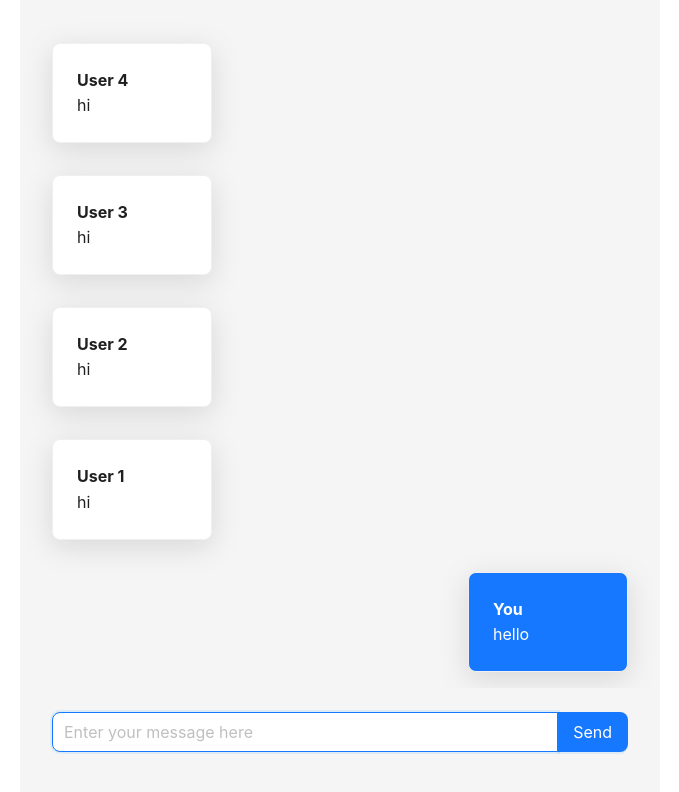
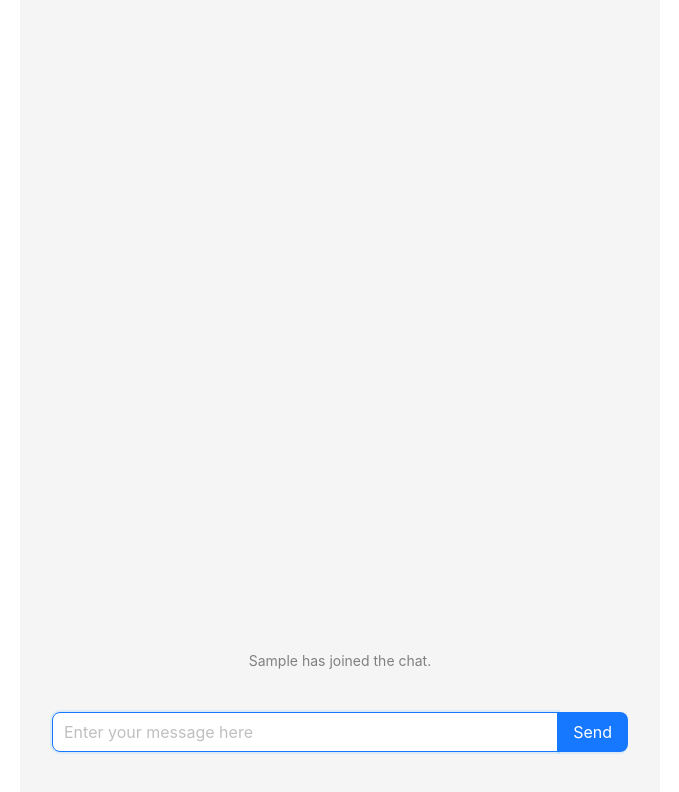
Before and after one commit to johniel-cenabre/message-ui-react, a React (Create React App) app: page / in a window 1280 px wide. Both pictures are taken after typing "Sample" into the empty fields and a click on the button "Submit". Shown: the top 792 px of the page, without its empty margins (300-979 px from the left). Built offline with nearby package versions, Linux system fonts and the light colour scheme.

Commit message:
Release 2
* Feature/chat store (#2)

* Create chat store

* Dispatch join chat after input user name

* Dispatch send message and update chat

* Chat history limit to 25 (#3)

* Change system message style (#4)

```diff
--- a/src/components/chatroom/Chatroom.jsx
+++ b/src/components/chatroom/Chatroom.jsx
@@ -1,8 +1,33 @@
 import {Button, Card, Form, Input, Row, Space, Typography} from 'antd';
-import React, {useEffect, useRef} from 'react';
+import React, {useCallback, useEffect, useMemo, useRef, useState} from 'react';
 import styles from './Chatroom.module.css';
+import {SEND_MESSAGE, UPDATE_CHAT, chatStore} from '../../store/chatStore';
+
+const PAGE_SIZE = 25;
 
 function Chatroom({username}) {
+
+  const [chatState, setChatState] = useState(chatStore.getState());
+  const [visibleChatCount, setVisibleChatCount] = useState(PAGE_SIZE);
+
+  useEffect(() => {
+    const storageListener = (e) => {
+      if (e.key === 'message-ui-react') {
+        chatStore.dispatch({type: UPDATE_CHAT, state: JSON.parse(e.newValue)});
+        setChatState(chatStore.getState());
+      }
+    };
+
+    window.addEventListener('storage', storageListener);
+
+    return () => window.removeEventListener('storage', storageListener);
+  }, []);
+
+  const visibleChat = useMemo(() => {
+    return chatState?.slice(-visibleChatCount);
+  }, [chatState, visibleChatCount]);
+
+  const hasMorePreviousChats = chatState.length !== visibleChat.length;
 
   const formRef = useRef();
   const inputRef = useRef();
@@ -10,73 +35,63 @@ function Chatroom({username}) {
 
   useEffect(() => {
     bottomRef.current.scrollIntoView();
-  });
+  }, [chatState]);
 
-  const onReset = async () => {
+  const onViewPreviousChats = useCallback(() => {
+    setVisibleChatCount((curr) => curr + PAGE_SIZE);
+  }, []);
+
+  const onReset = useCallback(async () => {
     formRef.current.resetFields();
-  };
+  }, [formRef]);
 
-  const onSend = async ({message}) => {
+  const onSend = useCallback(async ({message}) => {
     if (message === "") {
       return;
     }
 
+    chatStore.dispatch({
+      type: SEND_MESSAGE,
+      username,
+      message
+    });
+
     await onReset();
     inputRef.current.focus();
-  };
+  }, [inputRef]);
 
   return (
     <Form className={styles.chatroom} ref={formRef} onFinish={onSend}>
-      <Row className={styles.chatrow} justify="start">
-        <Card className={styles.messagebox}>
-          <Row>
-            <Typography.Text className={styles.user}>User 4</Typography.Text>
+      {hasMorePreviousChats && (
+        <Row justify="center">
+          <Button type="link" onClick={onViewPreviousChats}>see previous chats</Button>
+        </Row>
+      )}
+      {visibleChat?.map((chat, index) => {
+
+        const isSystemMessage = !chat.username;
+
+        if (isSystemMessage) {
+          return <Row key={(chat.message + '' + index)} className={styles.chatrow} justify="start">
+            <Typography.Text className={styles.system}>{chat.message}</Typography.Text>
+          </Row>;
+        }
+
+        const isCurrentUserMessage = chat.username === username;
+
+        return (
+          <Row key={(chat.message + '' + index)} className={styles.chatrow} justify={isCurrentUserMessage ? 'end' : 'start'}>
+            <Card className={`${styles.messagebox}${isCurrentUserMessage ? ` ${styles.you}` : ''}`}>
+              <Row>
+                <Typography.Text className={styles.user}>{isCurrentUserMessage ? 'You' : chat.username}</Typography.Text>
+              </Row>
+              <Row>
+                <Typography.Text className={styles.message}>{chat.message}</Typography.Text>
+              </Row>
+            </Card>
           </Row>
-          <Row>
-            <Typography.Text className={styles.message}>hi</Typography.Text>
-          </Row>
-        </Card>
-      </Row>
-      <Row className={styles.chatrow} justify="start">
-        <Card className={styles.messagebox}>
-          <Row>
-            <Typography.Text className={styles.user}>User 3</Typography.Text>
-          </Row>
-          <Row>
-            <Typography.Text className={styles.message}>hi</Typography.Text>
-          </Row>
-        </Card>
-      </Row>
-      <Row className={styles.chatrow} justify="start">
-        <Card className={styles.messagebox}>
-          <Row>
-            <Typography.Text className={styles.user}>User 2</Typography.Text>
-          </Row>
-          <Row>
-            <Typography.Text className={styles.message}>hi</Typography.Text>
-          </Row>
-        </Card>
-      </Row>
-      <Row className={styles.chatrow} justify="start">
-        <Card className={styles.messagebox}>
-          <Row>
-            <Typography.Text className={styles.user}>User 1</Typography.Text>
-          </Row>
-          <Row>
-            <Typography.Text className={styles.message}>hi</Typography.Text>
-          </Row>
-        </Card>
-      </Row>
-      <Row className={styles.chatrow} justify="end">
-        <Card className={`${styles.messagebox} ${styles.you}`} bordered>
-          <Row>
-            <Typography.Text className={styles.user}>You</Typography.Text>
-          </Row>
-          <Row>
-            <Typography.Text className={styles.message}>hello</Typography.Text>
-          </Row>
-        </Card>
-      </Row>
+        );
+      })}
       <Row ref={bottomRef} />
       <Row className={styles.textboxRow}>
         <Form.Item className={styles.textboxContainer} name="message">
--- a/src/components/chatroom/Chatroom.module.css
+++ b/src/components/chatroom/Chatroom.module.css
@@ -14,7 +14,7 @@
 }
 
 .messagebox {
-  min-width: 10rem;
+  min-width: 12rem;
   max-width: 80%;
   box-shadow: rgba(100, 100, 111, 0.2) 0px 7px 29px 0px;
 }
@@ -36,6 +36,12 @@
   font-size: 1rem;
 }
 
+.system {
+  color: gray;
+  text-align: center;
+  width: 100%;
+}
+
 .textboxRow {
   position: sticky;
   bottom: 0;
--- a/src/components/welcome/Welcome.jsx
+++ b/src/components/welcome/Welcome.jsx
@@ -1,11 +1,16 @@
 import {Button, Form, Input, Space, Typography} from 'antd';
-import React, {useEffect, useRef} from 'react';
+import React from 'react';
 import styles from './Welcome.module.css';
+import {JOIN_CHAT, chatStore} from '../../store/chatStore';
 
 function Welcome({setUsername}) {
 
   const onSubmit = ({username}) => {
     setUsername(username);
+    chatStore.dispatch({
+      type: JOIN_CHAT,
+      username
+    });
   };
 
   return (
--- /dev/null
+++ b/src/store/chatStore.js
@@ -0,0 +1,45 @@
+import {legacy_createStore} from "redux";
+
+export const SEND_MESSAGE = 'SEND_MESSAGE';
+export const JOIN_CHAT = 'JOIN_CHAT';
+export const UPDATE_CHAT = 'UPDATE_CHAT';
+
+const updateLocalStorage = (state = []) => {
+  const oldValue = localStorage.getItem('message-ui-react');
+  const newValue = JSON.stringify([...state]);
+  localStorage.setItem('message-ui-react', newValue);
+
+  if (oldValue !== newValue) {
+    setTimeout(() => {
+      window.dispatchEvent(new StorageEvent('storage', {
+        key: 'message-ui-react',
+        oldValue,
+        newValue
+      }));
+    });
+  }
+
+  return [...state];
+};
+
+const chatReducer = (state = [], action) => {
+  switch (action.type) {
+    case SEND_MESSAGE:
+      return updateLocalStorage(state.concat([{
+        username: action.username,
+        message: action.message
+      }]));
+    case JOIN_CHAT:
+      return updateLocalStorage(state.concat([{
+        message: `${action.username} has joined the chat.`
+      }]));
+    case UPDATE_CHAT:
+      return updateLocalStorage(action.state);
+    default:
+      return [...state];
+  }
+};
+
+const chatState = localStorage.getItem('message-ui-react') || '[]';
+
+export const chatStore = legacy_createStore(chatReducer, JSON.parse(chatState));
```
